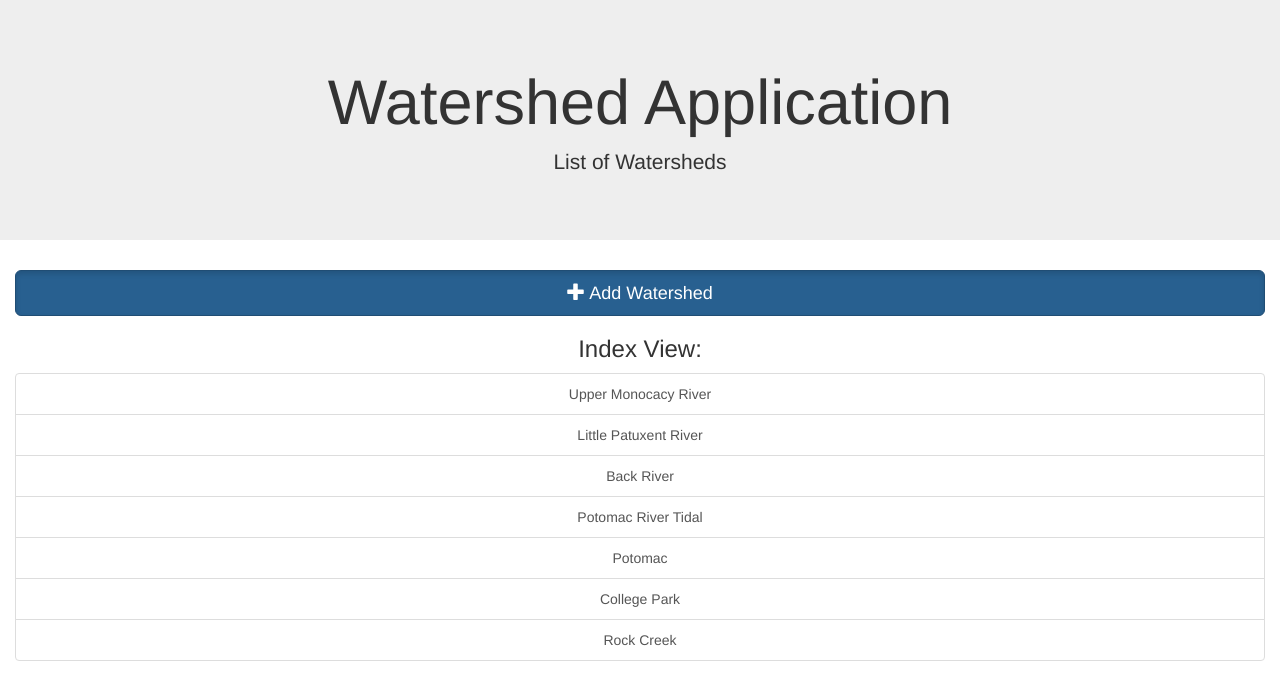
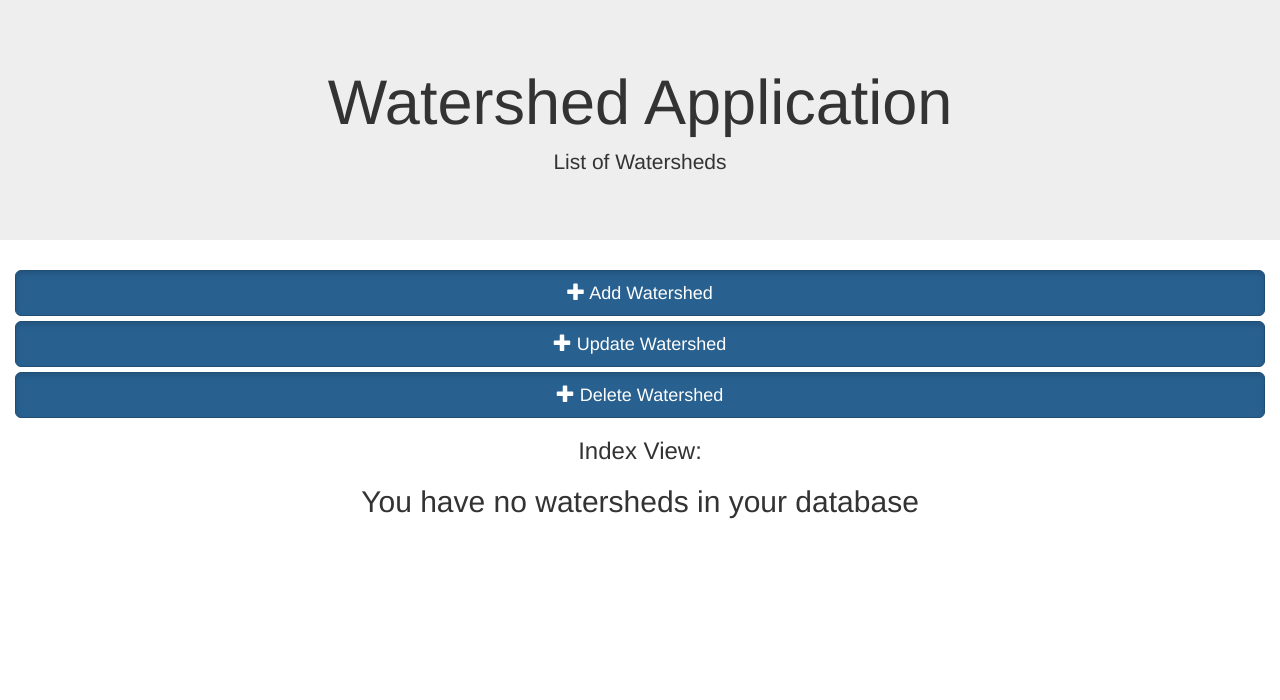
Before and after one commit to JusticeGong/SmartCity_WatershedMngt, a Django app: page /watershed/ in a window 1280 px wide. Shown: the top 700 px of the page. Run offline with Django 3.2, Linux system fonts and the light colour scheme; data comes from the database, SQL or seed files in the repository; some libraries are stand-ins or nearby versions.

Commit message:
Workable Project 0415

```diff
--- a/watershed/models.py
+++ b/watershed/models.py
@@ -4,20 +4,25 @@
 class Watershed(models.Model):
     watershedID = models.CharField(max_length=20)
     name = models.CharField(max_length=20)
-    #isProtected = models.CharField(max_length=20)
+    isProtected = models.CharField(max_length=20)
     percentLand = models.CharField(max_length=20)
     supportsTourism = models.CharField(max_length=20)
     watershedDescription = models.CharField(max_length=255)
     location = models.CharField(max_length=255)
-
-    def get_absolute_url(self):
-        return reverse('watershed:index')
 
     def __str__(self):
         return self.name
 
     def attrs(self):
         return [(field.name, field.value_to_string(self)) for field in Watershed._meta.fields]
+
+    def get_absolute_url(self):
+        return reverse('watershed:watershed_edit', kwargs={'pk': self.pk})
+
+    class Meta:
+        managed = False
+        db_table = 'Watershed'
+        app_label = 'watershed'
 
 class ffInfo(models.Model):
     florafaunaID = models.CharField(max_length=20)
--- a/watershed/templates/watershed/index.html
+++ b/watershed/templates/watershed/index.html
@@ -19,23 +19,24 @@
 
 <div class="container-fluid text-center">
     <!--Button for Adding Watershed-->
-    <a href="{% url 'watershed:add-watershed' %}" class="btn btn-primary btn-lg active btn-block" role="button" aria-pressed="true"><span class="glyphicon glyphicon-plus" aria-hidden="true"></span> Add Watershed</a>
+    <a href="{% url 'watershed:watershed_new' %}" class="btn btn-primary btn-lg active btn-block" role="button" aria-pressed="true"><span class="glyphicon glyphicon-plus" aria-hidden="true"></span> Add Watershed</a>
+
+    <!--Button for Updating Watershed-->
+    <a href="{% url 'watershed:watershed_edit' %}" class="btn btn-primary btn-lg active btn-block" role="button" aria-pressed="true"><span class="glyphicon glyphicon-plus" aria-hidden="true"></span> Update Watershed</a>
+
+    <!--Button for Deleting Watershed-->
+    <a href="{% url 'watershed:watershed_delete' %}" class="btn btn-primary btn-lg active btn-block" role="button" aria-pressed="true"><span class="glyphicon glyphicon-plus" aria-hidden="true"></span> Delete Watershed</a>
 
   <h3>Index View:</h3>
     {% if all_watershed %}
-    <div class="list-group">
+    <ul>
         {% for watershed in all_watershed %}
-        <a href="{% url 'watershed:detail' watershed.id %}" class="list-group-item">{{ watershed.name }}</a>
+        <li> <a href="{% url 'watershed:detail' watershed.id %}"> {{ watershed.watershedID }} </a> </li>
         {% endfor %}
-    </div>
-     {% else %}
+    </ul>
+    {% else %}
         <h2> You have no watersheds in your database </h2>
     {% endif %}
-
-
-
-
-
 
 </div>
 
--- a/watershed/urls.py
+++ b/watershed/urls.py
@@ -1,4 +1,4 @@
-from django.conf.urls import url
+from django.conf.urls import patterns, url
 from . import views
 
 app_name = 'watershed'
@@ -6,5 +6,8 @@
 urlpatterns = [
     url(r'^$', views.index, name="index"),
     url(r'^(?P<watershed_id>[0-9]+)/$', views.detail, name="detail"),
-    url(r'^add/watershed/$', views.WatershedAdd.as_view(), name="add-watershed"),
+    #url(r'^watershed_view/(?P<pk>\d+)$', views.watershed_view, name='watershed_view'),
+    url(r'^watershed_new$', views.watershed_create, name='watershed_new'),
+    url(r'^watershed_edit$', views.watershed_update, name='watershed_edit'),
+    url(r'^watershed_delete$', views.watershed_delete, name='watershed_delete'),
 ]
--- a/watershed/views.py
+++ b/watershed/views.py
@@ -1,15 +1,25 @@
 from django.http import HttpResponse, Http404
-from .models import Watershed,ffInfo,ManmadeFeature,NaturalFeature,Maintenance,FloraFauna,Observation
-from django.shortcuts import render, get_object_or_404
+from .models import Watershed
 from django.views.generic.edit import CreateView, UpdateView, DeleteView
+from django.shortcuts import render, redirect, get_object_or_404
+from django.forms import ModelForm
+
+
+# ========== Forms =========
+
+class WatershedForm(ModelForm):
+    class Meta:
+     model = Watershed
+     fields = ['watershedID', 'name', 'percentLand', 'supportsTourism', 'watershedDescription', 'location']
+
+# ========== Home =========
 
 def index(request):
     all_watershed = Watershed.objects.all()
     context = {
-        'all_watershed': all_watershed
+        'watershed': all_watershed
     }
     return render(request, 'watershed/index.html', context)
-
 
 def detail(request, watershed_id):
         watershed = get_object_or_404(Watershed, pk=watershed_id)
@@ -18,6 +28,43 @@
         }
         return render(request, 'watershed/detail.html', context)
 
-class WatershedAdd(CreateView):
-    model = Watershed
-    fields = ['watershedID', 'name', 'percentLand', 'supportsTourism', 'watershedDescription', 'location']
+
+# ========== Watershed CRUD =========
+
+def watershed_view(request, pk, template_name='watershed/detail.html'):
+    watershed= get_object_or_404(Watershed, pk=pk)
+    ctx = {}
+    ctx["watershed"] = watershed
+    return render(request, template_name, ctx)
+
+def watershed_create(request, template_name='watershed/watershed_form.html'):
+    form = WatershedForm(request.POST or None)
+    if form.is_valid():
+        form.save()
+        return redirect('watershed:index')
+    ctx = {}
+    ctx["form"] = form
+    return render(request, template_name, ctx)
+
+
+def watershed_update(request, pk, template_name='watershed/watershed_form.html'):
+    watershed = get_object_or_404(Watershed, pk=pk)
+    form = WatershedForm(request.POST or None, instance=watershed)
+    if form.is_valid():
+        form.save()
+        return redirect('watershed:index')
+    ctx = {}
+    ctx["form"] = form
+    ctx["watershed"] = watershed
+    return render(request, template_name, ctx)
+
+
+def watershed_delete(request, pk, template_name='watershed/watershed_confirm_delete.html'):
+    watershed = get_object_or_404(Watershed, pk=pk)
+    if request.method == 'POST':
+        watershed.delete()
+        return redirect('watershed:index')
+    ctx = {}
+    ctx["object"] = watershed
+    ctx["watershed"] = watershed
+    return render(request, template_name, ctx)
```
Also changed, not shown: SmartCity_WatershedMngt/settings.py (+15 -1 lines), watershed/migrations/0002_auto_20170414_1752.py (added).
